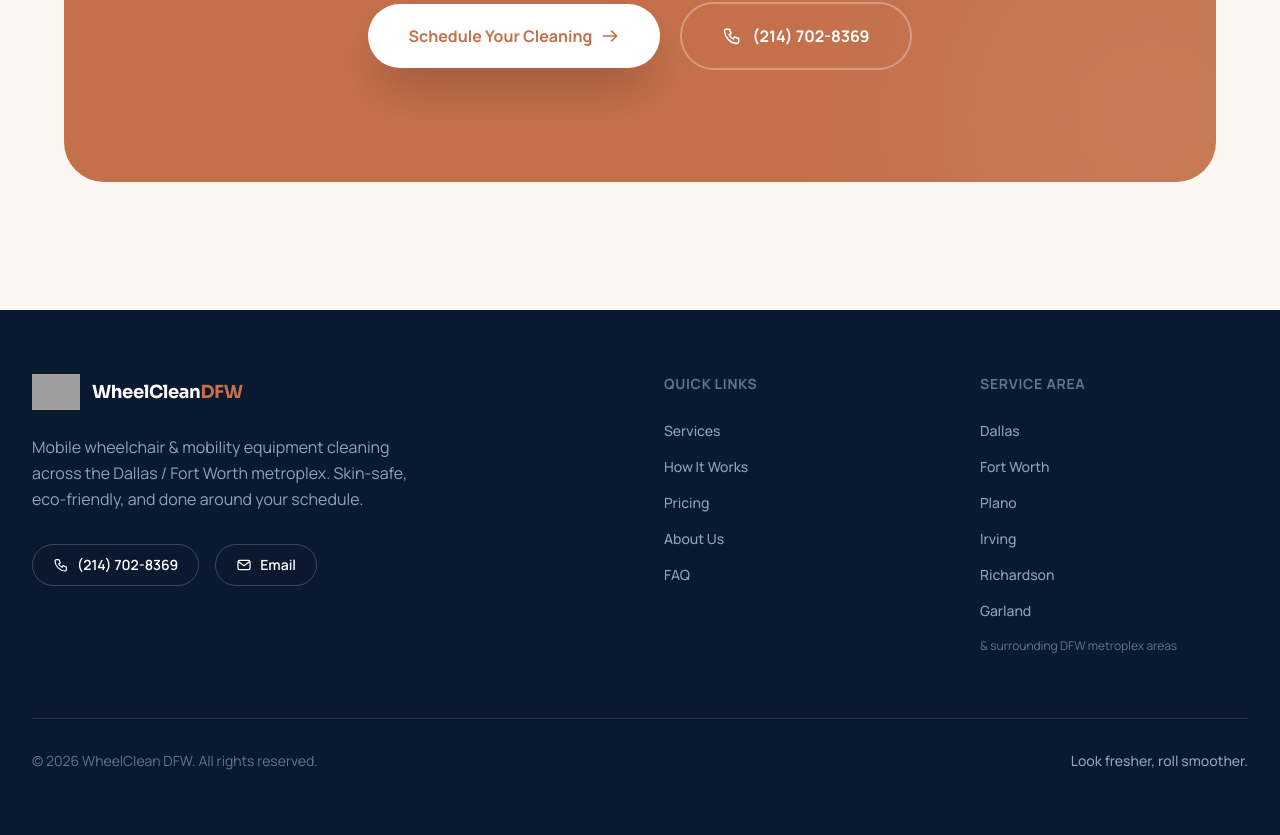
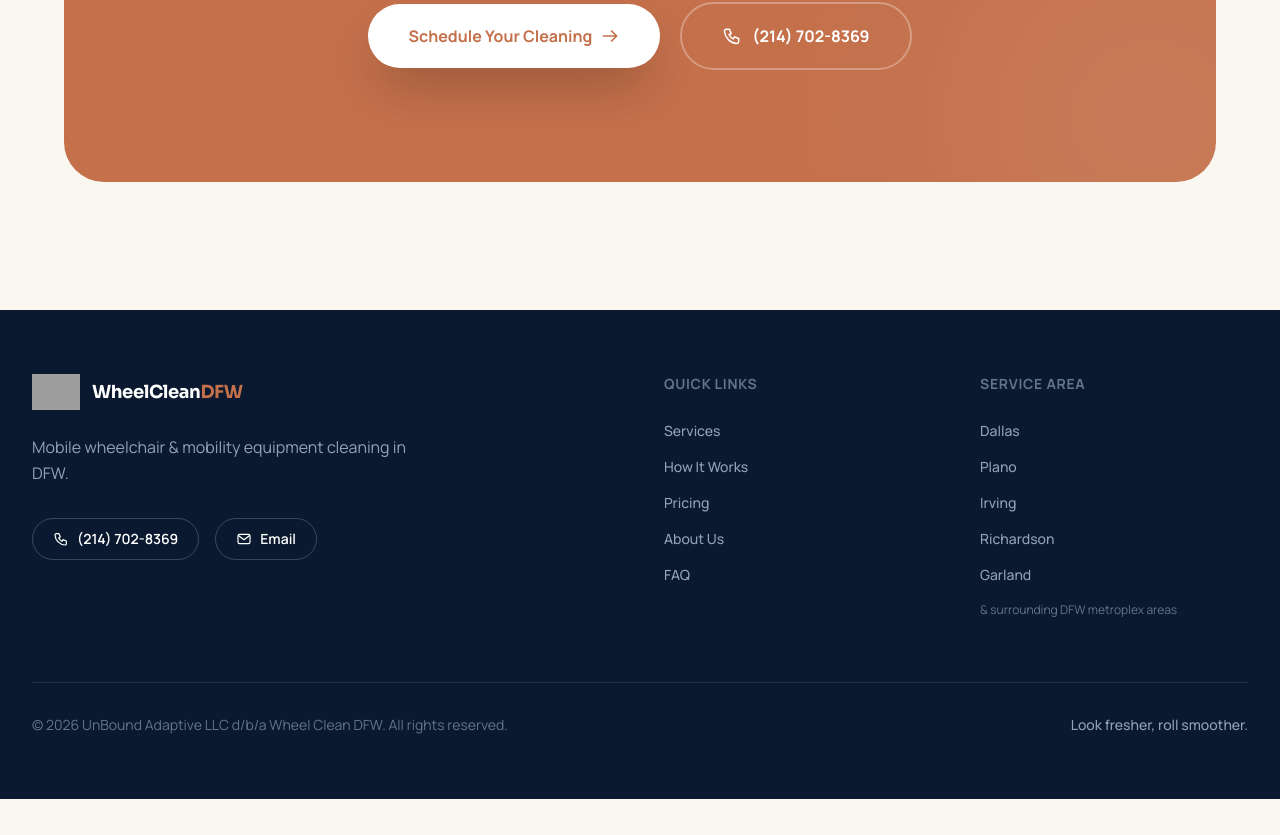
Before and after one commit to rahulksinha95/wheelcleandfw, a Next.js app: page / in a window 1280 px wide. Shown: the part 9366-10201 px from the top of the page. After the commit the page ends 10165 px from the top, so only its background shows below. Built offline with nearby package versions, Linux system fonts and the light colour scheme; grey boxes are pictures that could not be loaded.

Commit message:
Update footer.tsx

```diff
--- a/src/components/footer.tsx
+++ b/src/components/footer.tsx
@@ -13,9 +13,7 @@ export default function Footer() {
           <div className="md:col-span-2">
             <Logo dark />
             <p className="mt-6 max-w-sm text-base leading-relaxed text-slate-400">
-              Mobile wheelchair &amp; mobility equipment cleaning across the
-              Dallas / Fort Worth metroplex. Skin-safe, eco-friendly, and done
-              around your schedule.
+              Mobile wheelchair &amp; mobility equipment cleaning in DFW.
             </p>
             <div className="mt-8 flex gap-4">
               <a
@@ -66,7 +64,7 @@ export default function Footer() {
               Service Area
             </h3>
             <ul className="mt-6 flex flex-col gap-3">
-              {["Dallas", "Fort Worth", "Plano", "Irving", "Richardson", "Garland"].map(
+              {["Dallas", "Plano", "Irving", "Richardson", "Garland"].map(
                 (city) => (
                   <li key={city}>
                     <span className="text-sm font-medium text-slate-400">
@@ -85,7 +83,7 @@ export default function Footer() {
         {/* Bottom bar */}
         <div className="mt-16 flex flex-col items-center justify-between gap-4 border-t border-white/10 pt-8 sm:flex-row">
           <p className="text-sm text-slate-500">
-            © <Year /> WheelClean DFW. All rights reserved.
+            © <Year /> UnBound Adaptive LLC d/b/a Wheel Clean DFW. All rights reserved.
           </p>
           <p className="text-sm font-medium text-slate-400">
             Look fresher, roll smoother.
```
